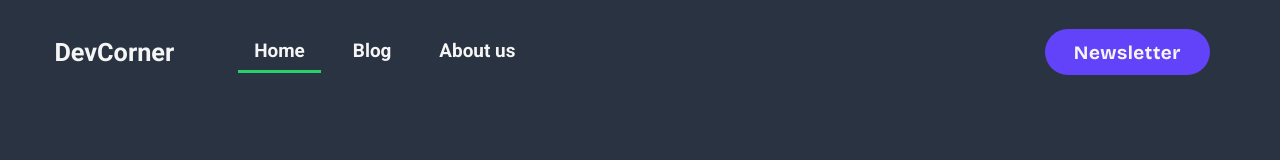
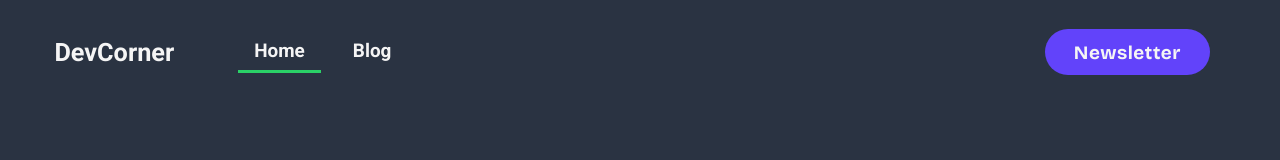
Before and after one commit to 4Practica/devCorner, a React (Vite) app: page / in a window 1280 px wide. Shown: the top 160 px of the page. Built offline with nearby package versions, Linux system fonts and the light colour scheme; no server answers.

Commit message:
🗑️ Remove 'About us' link from Navbar

```diff
--- a/src/js/common/layout/Navbar/Navbar.tsx
+++ b/src/js/common/layout/Navbar/Navbar.tsx
@@ -52,9 +52,6 @@ const Navbar = () => {
             <li className={``}>
               <NavLink to='/blog'>Blog</NavLink>
             </li>
-            <li className={``}>
-              <NavLink to='/about'>About us</NavLink>
-            </li>
           </ul>
           <div className={``}>
             <Button
```
